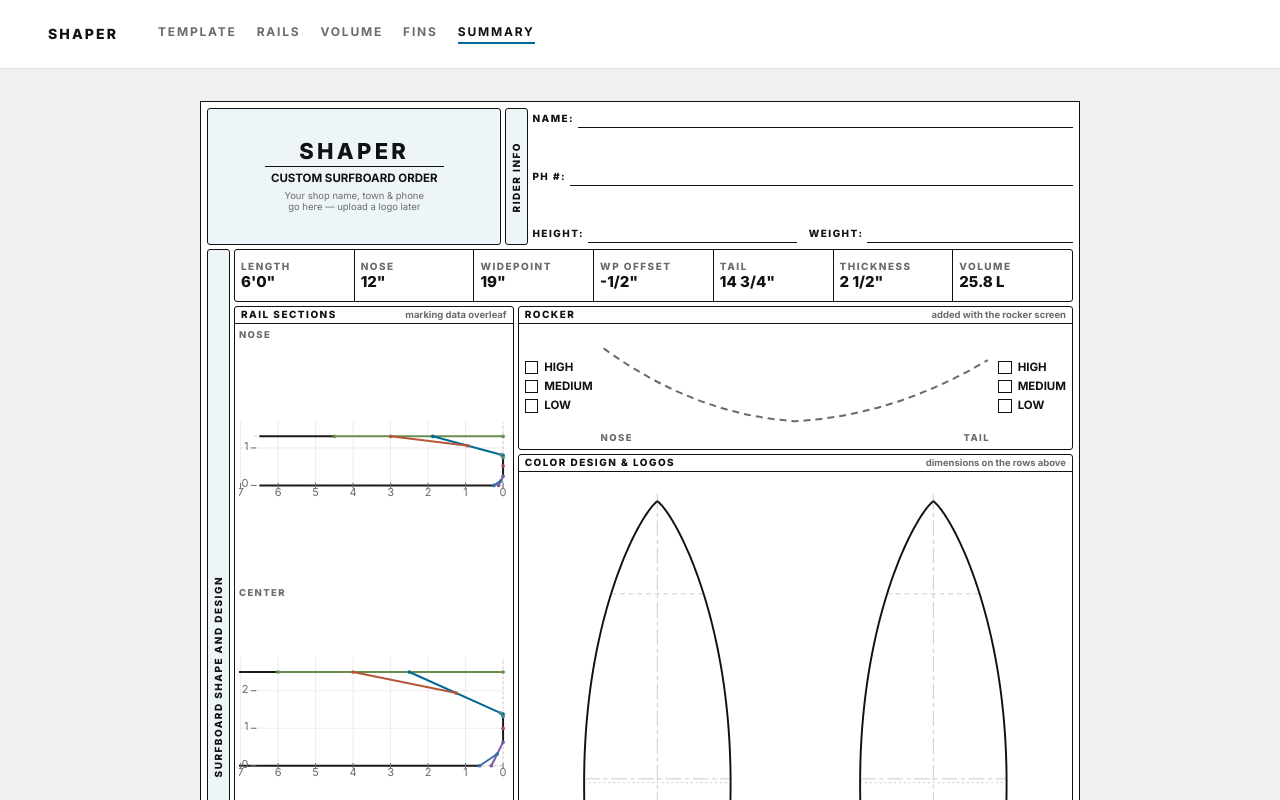
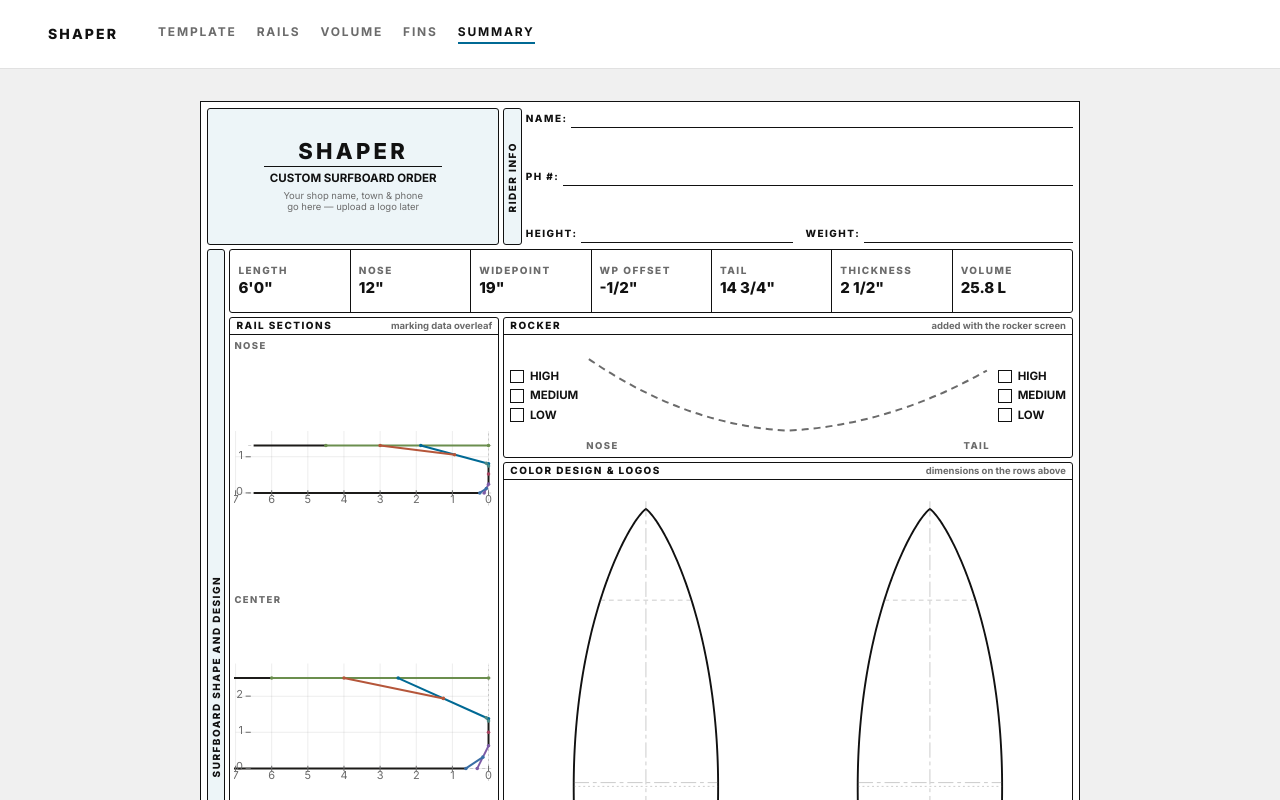
Before and after one commit to cpktoes/shaper, a Next.js app: page /design/summary in a window 1280 px wide. Built offline with nearby package versions, Linux system fonts and the light colour scheme.

Commit message:
feat(summary): one column geometry, taller dims row, split leash and finish

```diff
--- a/app/design/summary/order-form.css
+++ b/app/design/summary/order-form.css
@@ -54,6 +54,62 @@
  */
 [data-order-form-root] {
   --order-form-shade: color-mix(in srgb, var(--color-surf-accent-blue) 7%, white);
+}
+
+/*
+ * The sheet's column geometry.
+ *
+ * Three panels down the page share a right edge — the logo block in the header, `RAIL SECTIONS` in
+ * the body, `LAMINATING` in the glassing band. They used to be "about a third" arrived at three
+ * different ways (`w-[34%]`, `flex-[1]` against a `flex-[2]`, and one of three equal boxes), which
+ * is why none of them lined up. These three properties are the one geometry all of them derive
+ * from, so the edge holds by construction rather than by three numbers being tuned until they look
+ * close.
+ *
+ * Two things make it work:
+ *
+ * 1. **Every band insets by the same spine.** `RailLabel` is given a fixed width rather than an
+ *    intrinsic one, so the header, the body and the glassing band all start their content at the
+ *    same x. (Page 2's spine matches too, which it may as well.)
+ *
+ * 2. **A percentage `flex-basis` resolves against the container's inner width with gaps NOT
+ *    deducted.** So the same percentage is the same number of pixels in two rows holding different
+ *    numbers of boxes — provided the rows are the same width. That is why the glassing boxes are
+ *    wrapped in a content column: it gives that row the drawings row's width, and `--order-form-left`
+ *    then means the same thing in both.
+ *
+ * The logo is the exception that proves the rule: it sits BEFORE its band's spine rather than after
+ * it, so to land on the same edge it has to span the spine, the gap and the left column together.
+ */
+[data-order-form-root] {
+  --order-form-spine: 1.15rem;
+  --order-form-gap: 0.25rem; /* must match the `gap-1` on the three band rows */
+  --order-form-left: 0.32;
+}
+
+/* `flex: none` plus an explicit `width`, rather than putting the size in the `flex` shorthand's
+   basis. A percentage `width` on a flex item resolves against the same container inner width a
+   percentage basis would, so the geometry is identical — but the shorthand form did not survive this
+   project's CSS pipeline: `flex: 0 0 calc(...)` reached the browser with grow and shrink applied and
+   the basis silently dropped to `auto`, on some elements and not others, even though the identical
+   declaration computed correctly when set inline. Not worth chasing; the longhand is clearer anyway
+   about which axis is being fixed. */
+[data-order-form-root] .order-form-spine {
+  flex: none;
+  width: var(--order-form-spine);
+}
+
+[data-order-form-root] .order-form-left-col {
+  flex: none;
+  width: calc(100% * var(--order-form-left));
+}
+
+[data-order-form-root] .order-form-logo-col {
+  flex: none;
+  width: calc(
+    var(--order-form-spine) + var(--order-form-gap) +
+      (100% - var(--order-form-spine) - var(--order-form-gap)) * var(--order-form-left)
+  );
 }
 
 [data-order-form-root] .order-form-caption {
@@ -145,7 +201,7 @@
    cost it a couple of lines' worth of room and the cells began clipping. The height comes out of
    the drawings row below, which is `flex-1` and had the slack to give. */
 [data-order-form-root] .order-form-band-dims {
-  flex: 0 0 6.2%;
+  flex: 0 0 7.4%;
 }
 
 /* The rocker strip, over the template window and only as wide as it — a proportion of the RIGHT
--- a/components/summary/order-form-primitives.tsx
+++ b/components/summary/order-form-primitives.tsx
@@ -86,8 +86,11 @@ export function RailLabel({ children, className }: { children: ReactNode; classN
   return (
     <div
       className={cn(
-        "flex flex-none items-center justify-center rounded-[3px] border border-surf-black px-[3px]",
-        "bg-(--order-form-shade)",
+        // `order-form-spine` fixes the width rather than letting the label size to its own text, so
+        // every band on the sheet insets its content by the same amount — see order-form.css's
+        // column-geometry block, which the logo/rail-sections/laminating right edge depends on.
+        "flex items-center justify-center rounded-[3px] border border-surf-black",
+        "order-form-spine bg-(--order-form-shade)",
         className,
       )}
     >
--- a/components/summary/order-form.tsx
+++ b/components/summary/order-form.tsx
@@ -116,7 +116,7 @@ function PageMark({ page, title }: { page: number; title: string }) {
  */
 function DimensionCell({ label, value }: { label: string; value: string }) {
   return (
-    <div className="flex min-w-0 flex-1 flex-col justify-center gap-[1px] border-r border-surf-black px-1.5 py-1 last:border-r-0">
+    <div className="flex min-w-0 flex-1 flex-col justify-center gap-[3px] border-r border-surf-black px-2 py-1.5 last:border-r-0">
       <span className="font-display font-extrabold tracking-architectural text-surf-muted uppercase leading-none order-form-caption">
         {label}
       </span>
@@ -210,7 +210,9 @@ export function OrderForm() {
         <Sheet>
           {/* ─── BAND 1 — header ────────────────────────────────────────────────────────── */}
           <div className="flex flex-none gap-1 order-form-band-header">
-            <div className="w-[34%] min-w-0">
+            {/* Spans the spine, the gap and the left column together, so its right edge lands on
+                Rail Sections' and Laminating's — see order-form.css's column-geometry block. */}
+            <div className="order-form-logo-col min-w-0">
               <LogoBlock />
             </div>
 
@@ -278,7 +280,7 @@ export function OrderForm() {
                 <FormBox
                   caption="Rail Sections"
                   captionRight="marking data overleaf"
-                  className="min-w-0 flex-[1]"
+                  className="order-form-left-col min-w-0"
                   bodyClassName="gap-1 p-1"
                 >
                   {SECTION_KEYS.map((key) => (
@@ -431,7 +433,15 @@ export function OrderForm() {
           <div className="flex flex-none gap-1 order-form-band-glassing">
             <RailLabel>Glassing</RailLabel>
 
-            <FormBox caption="Laminating" className="min-w-0 flex-1" bodyClassName="gap-1.5 p-1.5">
+            {/* The boxes sit in a content column rather than directly in the band, so this row has
+                the drawings row's inner width and `order-form-left-col` means the same number of
+                pixels in both — which is what puts Laminating's right edge under Rail Sections'. */}
+            <div className="flex min-w-0 flex-1 gap-1">
+              <FormBox
+                caption="Laminating"
+                className="order-form-left-col min-w-0"
+                bodyClassName="justify-center gap-2 p-2"
+              >
                 <OrderFormField label="Deck" placeholder="Choose weight" />
                 <OrderFormField label="Bottom" placeholder="Choose weight" />
               </FormBox>
@@ -439,7 +449,11 @@ export function OrderForm() {
               {/* The muse's FIN SETUP checkboxes are gone: which fins go on the board is designed on
                   the fins screen and drawn on the Bottom panel above. What is left is the box
                   hardware the glasser installs, which is genuinely an ordering choice. */}
-            <FormBox caption="Fin System" className="min-w-0 flex-1" bodyClassName="justify-center p-1.5">
+              <FormBox
+                caption="Fin System"
+                className="min-w-0 flex-1"
+                bodyClassName="justify-center gap-1 p-2"
+              >
                 <select
                   value={finSystem}
                   onChange={(e) => setFinSystem(e.target.value as FinSystem)}
@@ -451,21 +465,32 @@ export function OrderForm() {
                     </option>
                   ))}
                 </select>
-              <div className="mt-1 text-surf-muted order-form-micro">
+                <div className="text-surf-muted order-form-micro">
                   {finSetupLabel} · designed on the fins screen
                 </div>
               </FormBox>
 
-            <FormBox caption="Finish" className="min-w-0 flex-1" bodyClassName="gap-1 p-1.5">
-              <div className="flex gap-3">
+              {/* Leash and finish were one box of four ticks in two rows. They are separate jobs —
+                  one is hardware set into the blank, the other is how the glass gets taken down —
+                  and at a third of the row there is no width for two ticks across anyway. */}
+              <FormBox
+                caption="Leash"
+                className="min-w-0 flex-1"
+                bodyClassName="justify-center gap-2 p-2"
+              >
                 <OrderFormTick label="Leash Cup" />
                 <OrderFormTick label="Drill Hole" />
-              </div>
-              <div className="flex gap-3">
+              </FormBox>
+
+              <FormBox
+                caption="Finish"
+                className="min-w-0 flex-1"
+                bodyClassName="justify-center gap-2 p-2"
+              >
                 <OrderFormTick label="Sanded" />
                 <OrderFormTick label="Gloss &amp; Polish" />
+              </FormBox>
             </div>
-            </FormBox>
           </div>
 
           <PageMark page={1} title="Custom Surfboard Order" />
```
Lines whose indentation alone changed are shown as unchanged.
